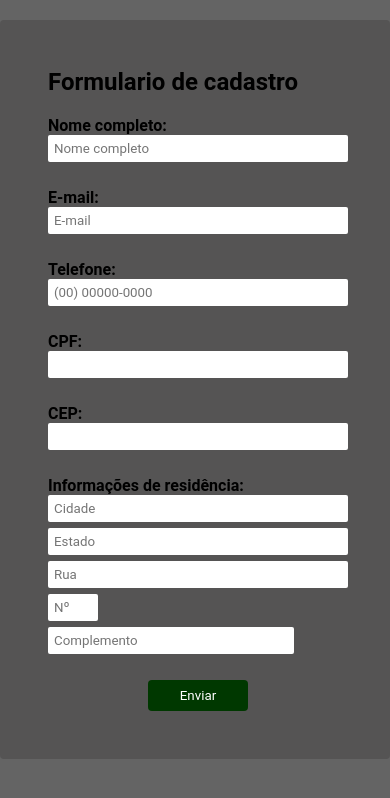
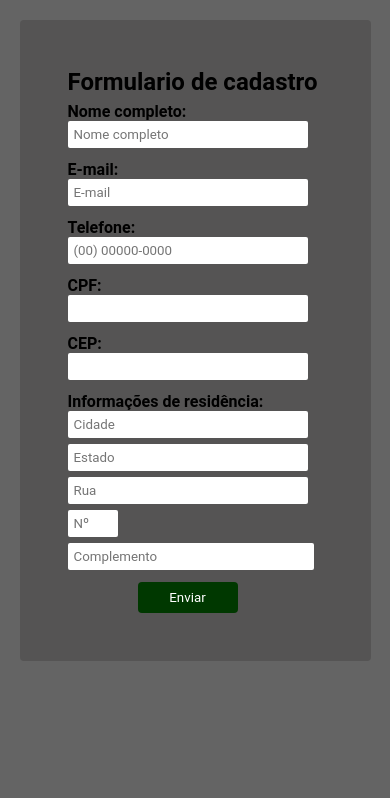
Before and after one commit to jotaMch/curso_ebac_frontend, a plain HTML site: page index.html in a window 390 px wide. Drawn offline with nearby package versions, Linux system fonts and the light colour scheme.

Commit message:
alterando css

```diff
--- a/main.css
+++ b/main.css
@@ -59,3 +59,29 @@ button:hover {
 #number {
     max-width: 50px;
 }
+
+@media screen and (max-width: 767px) {
+    .form,
+    form {
+        width: 90%
+    }
+
+    .f-form input {
+    max-width: 240px;
+}
+
+    .f-form {
+        margin: 6px 0;
+        padding: 0;
+    }
+
+    button {
+    background-color: #003800;
+    border: none;
+    border-radius: 4px;
+    margin-left: 70px;
+    color: #fff;
+    width: 100px;
+    padding: 8px;
+}
+}
```
Also changed, not shown: index.html (+0 -1 lines).
